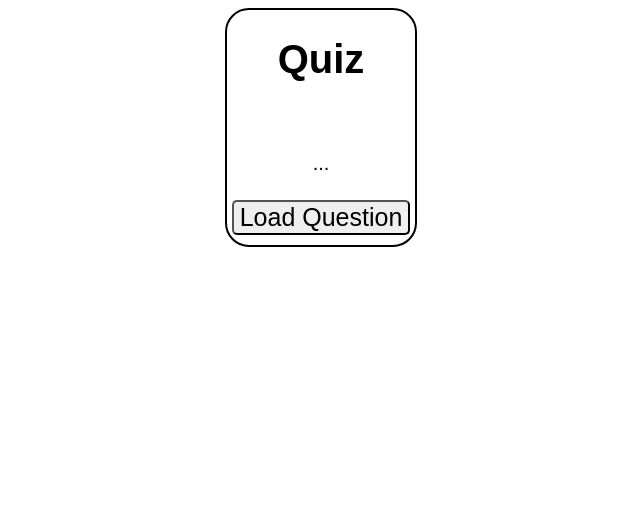
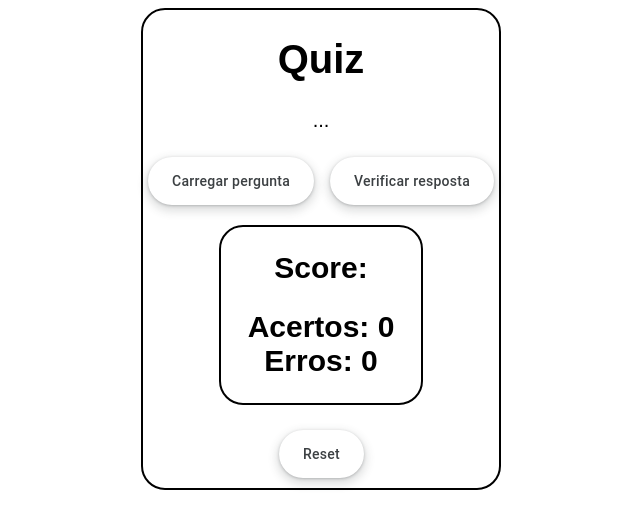
Before and after one commit to elc1090/project2-2024a-fork-marcos-noble, a plain HTML site: page index.html in a window 1280 px wide. Shown: the whole page, without its empty margins (319-959 px from the left). Drawn offline with Linux system fonts and the light colour scheme.

Commit message:
Update index.html

```diff
--- a/index.html
+++ b/index.html
@@ -8,11 +8,21 @@
 </head>
 <body>
     <div id="telaJogo">
-        <h1 id="titulo">Quiz</h1> <br>
+        <h1 id="titulo">Quiz</h1>
         <p id="caixaPergunta">...</p>
         <div id="listaRespostas"></div>
-        <button id="button" onclick="fetchQuestion()">
-            Load Question
+        <button class="button-17" role="button" onclick="gerarPergunta()">
+            Carregar pergunta
+        </button>
+        <button class="button-17" role="button" onclick="verificarResposta()">
+            Verificar resposta
+        </button> <br>
+        <div id="scoreBox">
+            <h2>Score:</h2>
+            <h2 id="score">Acertos: 0  Erros: 0</h2>
+        </div>
+        <button class="button-17" role="button" id="button3" onclick="reset()">
+            Reset
         </button>
     </div>
     <script src="app.js"></script>
```
